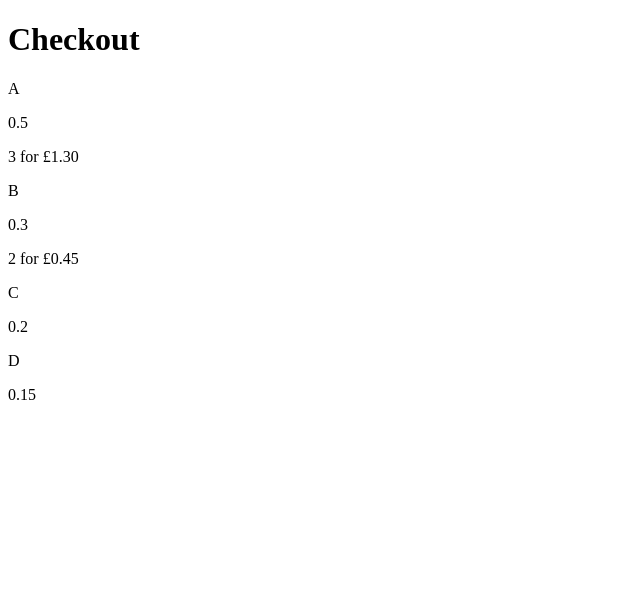
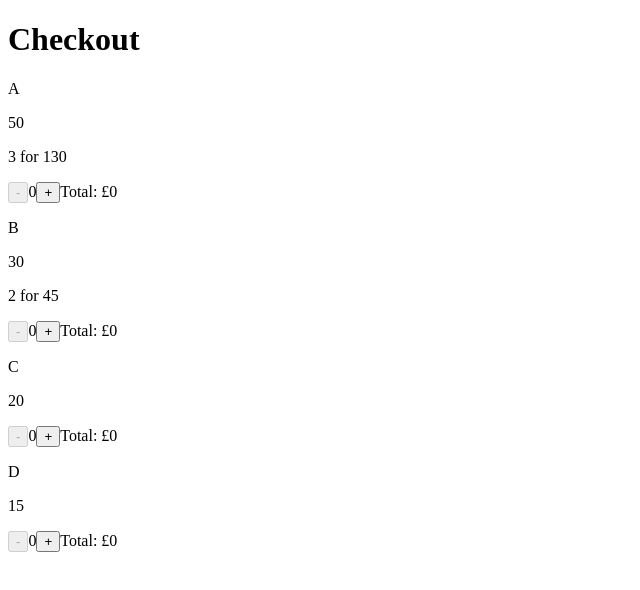
Before and after one commit to mefexd/checkout, a React (Vite) app: page / in a window 1280 px wide. Shown: the top 590 px of the page, without its empty margins (0-640 px from the left). Built offline with nearby package versions, Linux system fonts and the light colour scheme.

Commit message:
add pricing logic and counter component, fix mock price values

```diff
--- /dev/null
+++ b/src/components/ProductCounter.tsx
@@ -0,0 +1,60 @@
+import { useEffect, useState } from "react";
+import { Product } from "../shared/interfaces/product.interface";
+
+export const ProductCounter = ({ item, unitPrice, specialPrice }: Product) => {
+  const [numberOfProduct, setNumberofProduct] = useState(0);
+  const [totalCostOfProduct, setTotalCostOfProduct] = useState(0);
+
+  useEffect(() => {
+    setTotalCostOfProduct(
+      calculatePrice(numberOfProduct, unitPrice, specialPrice)
+    );
+  }, [numberOfProduct]);
+
+  const increaseCount = () => {
+    setNumberofProduct(numberOfProduct + 1);
+  };
+
+  const decreaseCount = () => {
+    setNumberofProduct(numberOfProduct - 1);
+  };
+
+  const calculatePrice = (
+    numberOfProduct: number,
+    unitPrice: number,
+    specialPrice?: string
+  ): number => {
+    if (specialPrice) {
+      const priceParams = specialPrice.split(" for ");
+
+      const specialPricedItems = Math.floor(
+        numberOfProduct / parseInt(priceParams[0])
+      );
+
+      const unitPricedItems =
+        numberOfProduct - specialPricedItems * parseInt(priceParams[0]);
+
+      const total =
+        specialPricedItems * parseInt(priceParams[1]) +
+        unitPricedItems * unitPrice;
+
+      return total;
+    } else {
+      return unitPrice * numberOfProduct;
+    }
+  };
+
+  return (
+    <>
+      <button
+        onClick={decreaseCount}
+        disabled={numberOfProduct <= 0 ? true : false}
+      >
+        -
+      </button>
+      <span>{numberOfProduct}</span>
+      <button onClick={increaseCount}>+</button>
+      <span>Total: £{totalCostOfProduct}</span>
+    </>
+  );
+};
--- a/src/components/ProductDisplay.tsx
+++ b/src/components/ProductDisplay.tsx
@@ -1,13 +1,19 @@
+import { useState } from "react";
 import { Product } from "../shared/interfaces/product.interface";
+import { ProductCounter } from "./ProductCounter";
 
 type ProductDisplayProps = {
   product: Product;
 };
 
-export const ProductDisplay = ({ product }: ProductDisplayProps) => (
+export const ProductDisplay = ({ product }: ProductDisplayProps) => {
+  const [numberOfProduct, setNumberofProduct] = useState({});
+  return (
     <div>
       <p>{product.item}</p>
       <p>{product.unitPrice}</p>
       {product.specialPrice && <p>{product.specialPrice}</p>}
+      <ProductCounter {...product} />
     </div>
   );
+};
--- a/src/shared/interfaces/product.interface.ts
+++ b/src/shared/interfaces/product.interface.ts
@@ -1,5 +1,5 @@
 export interface Product {
     item: string;
     unitPrice: number;
-    specialPrice?: string | null;
+    specialPrice?: string;
 }
--- a/src/shared/mocks/mockProductList.ts
+++ b/src/shared/mocks/mockProductList.ts
@@ -1,24 +1,23 @@
 import { Product } from "../interfaces/product.interface";
 
-export const ProductListMockData: Product[] = [
+export const ProductListMockData
+: Product[] = [
     {
         item: "A",
-        unitPrice: 0.50,
-        specialPrice: "3 for £1.30"
+        unitPrice: 50,
+        specialPrice: "3 for 130"
     },
     {
         item: "B",
-        unitPrice: 0.30,
-        specialPrice: "2 for £0.45"
+        unitPrice: 30,
+        specialPrice: "2 for 45"
     },
     {
         item: "C",
-        unitPrice: 0.20,
-        specialPrice: null
+        unitPrice: 20
     },
     {
         item: "D",
-        unitPrice: 0.15,
-        specialPrice: null
+        unitPrice: 15
     }
 ]
```
Lines whose indentation alone changed are shown as unchanged.
